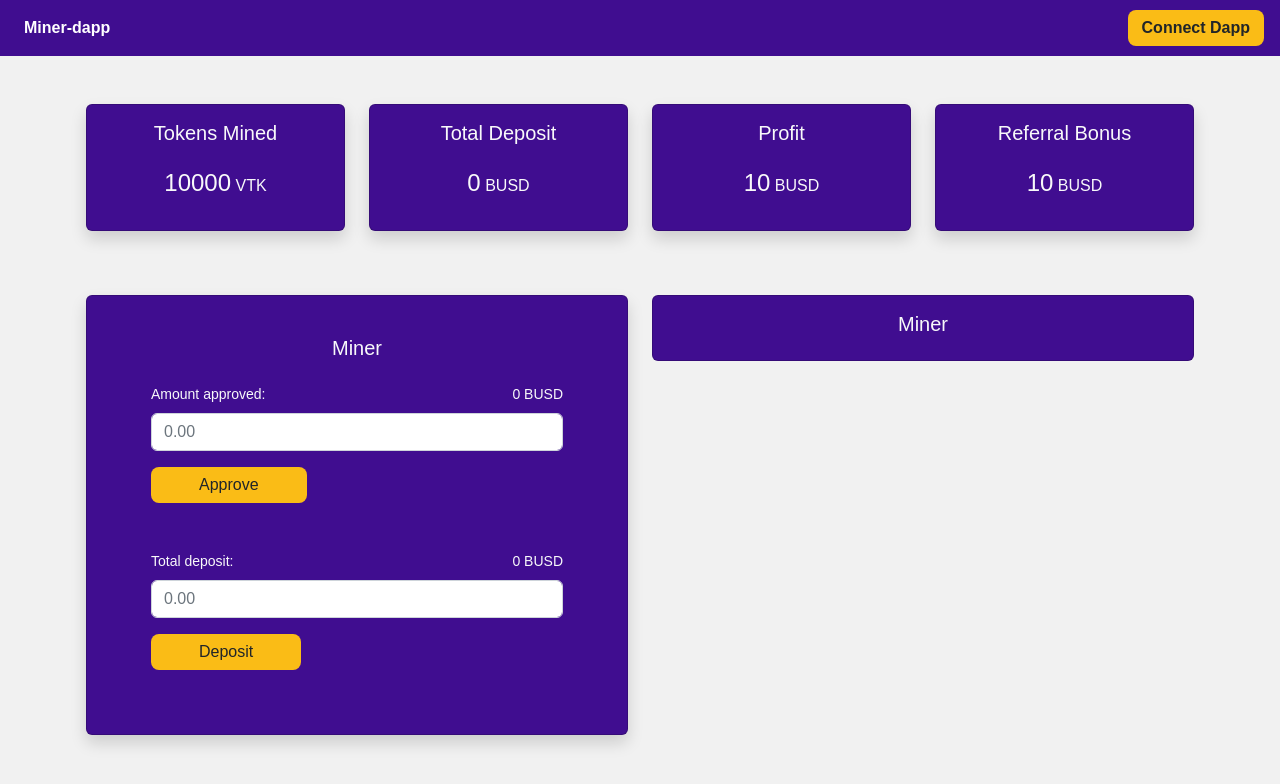
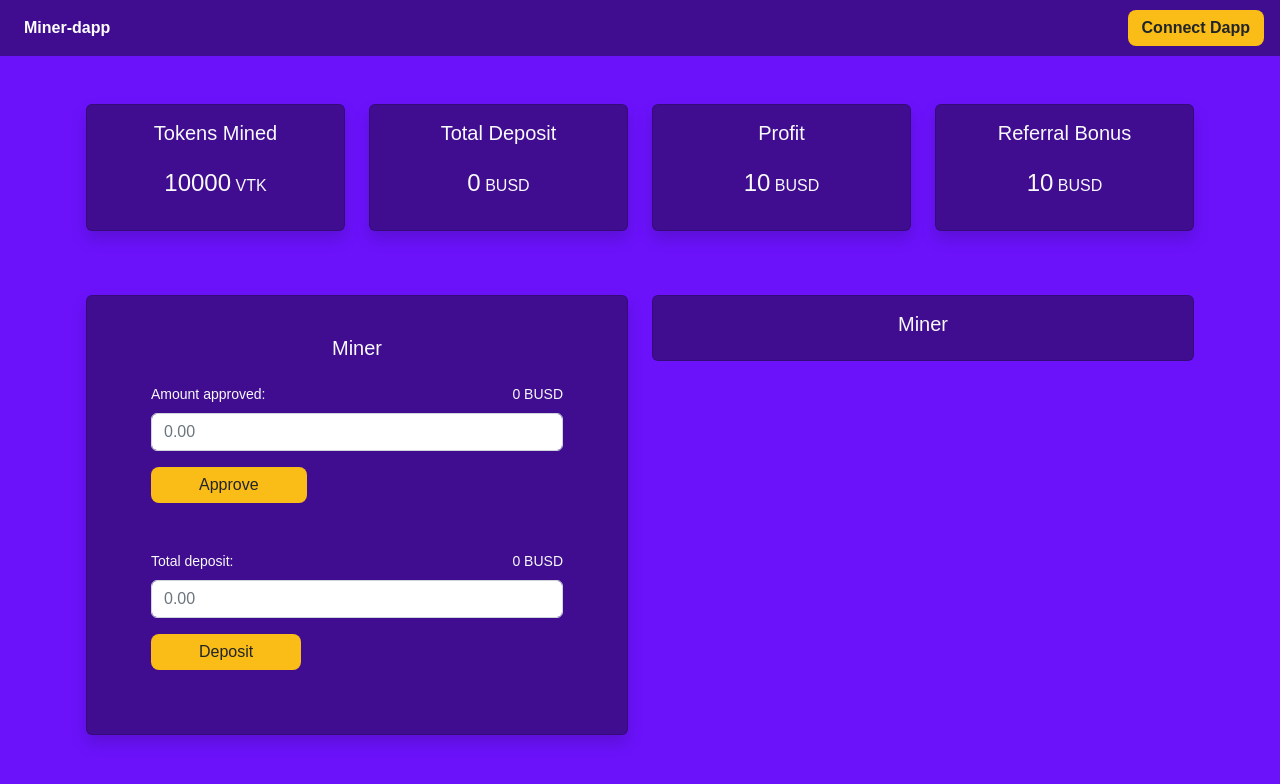
Before and after one commit to vrrayz/miner-dapp, a React (Create React App) app: page / in a window 1280 px wide. Shown: the top 784 px of the page. Built offline with nearby package versions, Linux system fonts and the light colour scheme.

Commit message:
general background change

```diff
--- a/src/index.css
+++ b/src/index.css
@@ -3,7 +3,7 @@
 }
 @import url('https://fonts.googleapis.com/css2?family=Sora:wght@300;400;500;700;800&display=swap');
 body {
-  background-color: #f1f1f1;
+  background-color: #6b12fb;
   margin: 0;
   font-family: 'Sora', sans-serif;
   -webkit-font-smoothing: antialiased;
```
